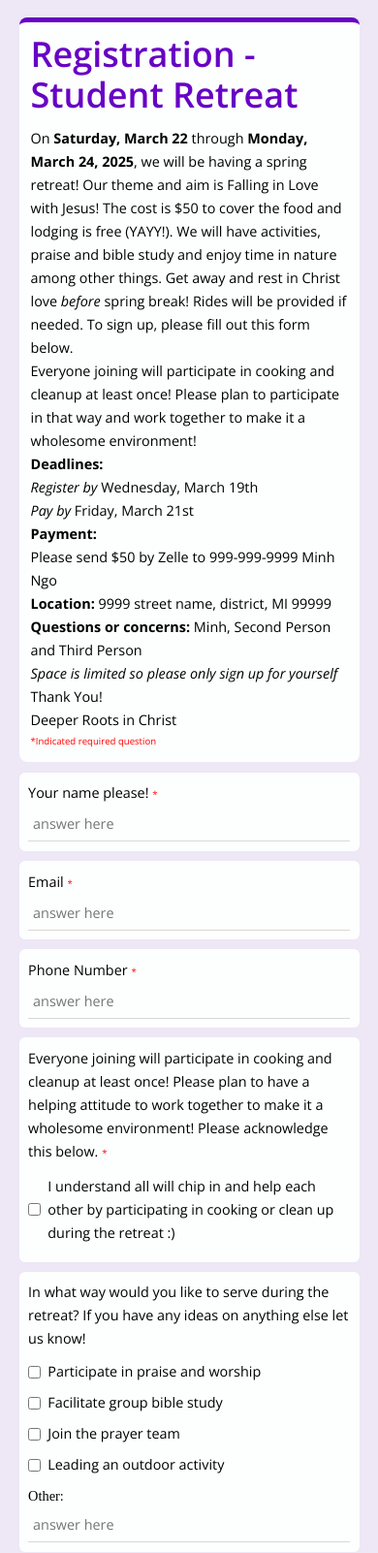
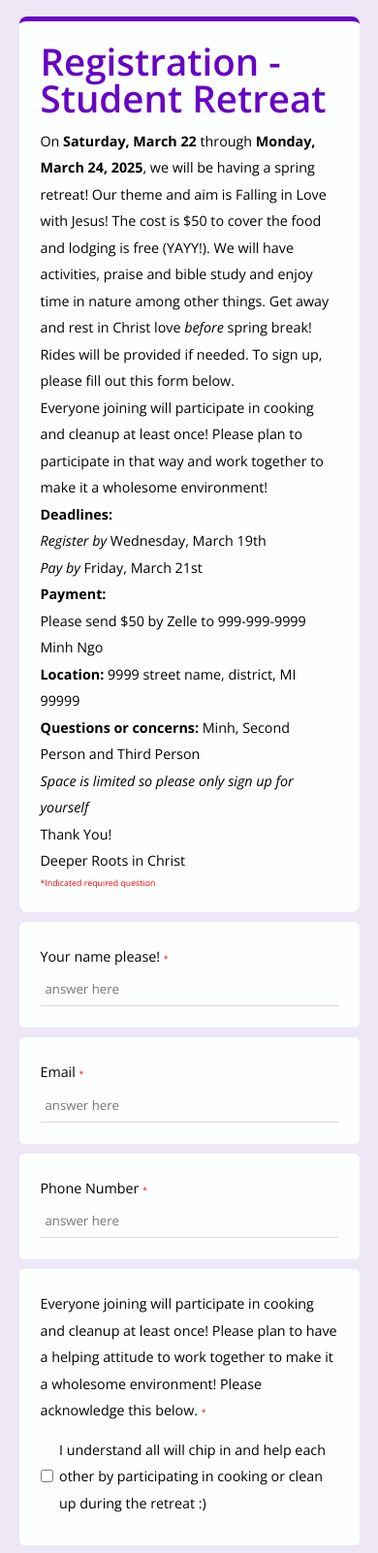
Before and after one commit to hoangngo-sudo/CodePathIntroWebDev, a plain HTML site: page registration.html in a window 390 px wide. Shown: the top 1602 px of the page at 97% size. Drawn offline with nearby package versions, Linux system fonts and the light colour scheme.

Commit message:
updated css media queries for the form

```diff
--- a/css/form.css
+++ b/css/form.css
@@ -31,7 +31,7 @@ body {
   margin: 0.9rem auto;
   border-radius: 8px;
   border-top: 5px solid #6703c4;
-  padding: 1.6rem;
+  padding: 2rem;
 }
 
 .title h1 {
@@ -46,7 +46,7 @@ body {
 .title p {
   font-size: 1rem;
   text-align: left;
-  line-height: 2rem;
+  line-height: 2.5rem;
   font-weight: 350;
 }
 
@@ -55,7 +55,7 @@ body {
 .phone-field,
 .form-field {
   margin-bottom: 0.9rem;
-  padding: 1.5rem;
+  padding: 2rem;
   background-color: #FDFEFE;
   border-radius: 0.5rem;
 }
@@ -68,6 +68,8 @@ body {
 
 .question-div {
   margin-bottom: 0.9rem;
+  font-size: 1rem;
+  line-height: 2.5rem;
 }
 
 .input-field input {
@@ -97,6 +99,8 @@ body {
 
 label {
   font-weight: 350;
+  font-size: 1rem;
+  line-height: 2rem;
 }
 
 input,
@@ -301,28 +305,6 @@ input::placeholder {
     max-width: 90%;
   }
 
-  .title {
-    width: 100%;
-    padding: 1.33rem;
-  }
-
-  .title h1 {
-    font-size: 3rem;
-    line-height: 3rem;
-  }
-
-  .title p {
-    font-size: 1.2rem;
-    line-height: 2rem;
-  }
-
-  label {
-    font-size: 1rem;
-  }
-
-  .question-div {
-    font-size: 1rem;
-  }
 }
 
 @media only screen and (max-width: 64rem) and (min-width: 48rem) {
@@ -342,25 +324,29 @@ input::placeholder {
 
   .title p {
     font-size: 1.2rem;
-    line-height: 2rem;
+    line-height: 2.5rem;
+  }
+
+  .title {
+    padding: 2rem;
   }
 
   .name-field,
   .email-field,
   .phone-field,
   .form-field {
-    padding: 1.2rem;
+    padding: 2rem;
   }
 
   .question-div {
     margin-bottom: 10px;
     font-size: 1.2rem;
-    line-height: 2rem;
+    line-height: 2.5rem;
   }
 
   label {
     font-size: 1.2rem;
-    line-height: 2rem;
+    line-height: 2.5rem;
   }
 
   .btn {
@@ -387,25 +373,28 @@ input::placeholder {
 
   .title p {
     font-size: 1.2rem;
-    line-height: 2rem;
+    line-height: 2.5rem;
+  }
+
+  .title {
+    padding: 2rem;
   }
 
   .name-field,
   .email-field,
   .phone-field,
   .form-field {
-    padding: 1.2rem;
+    padding: 2rem;
   }
 
   .question-div {
     margin-bottom: 10px;
     font-size: 1.2rem;
-    line-height: 2rem;
   }
 
   label {
     font-size: 1.2rem;
-    line-height: 2rem;
+    line-height: 2.5rem;
   }
 
   .btn {
@@ -428,6 +417,53 @@ input::placeholder {
   }
 }
 
+@media screen and (max-width: 48rem) and (min-width: 37.5rem) {
+  :root {
+    font-size: 13px;
+  }
+
+  .form {
+    margin: 2rem auto;
+  }
+
+  .title h1 {
+    font-size: 3rem;
+    line-height: 3.5rem;
+    margin-bottom: 1rem;
+  }
+
+  .title p {
+    font-size: 1.2rem;
+    line-height: 2.5rem;
+  }
+
+  .title {
+    padding: 2rem;
+  }
+
+  .name-field,
+  .email-field,
+  .phone-field,
+  .form-field {
+    padding: 2rem;
+  }
+
+  .question-div {
+    margin-bottom: 10px;
+    font-size: 1.2rem;
+    line-height: 2.5rem;
+  }
+
+  label {
+    font-size: 1.2rem;
+    line-height: 2.5rem;
+  }
+
+  .btn {
+    padding: 8px 16px;
+  }
+}
+
 /* Small screens (max-width: 600px) */
 @media screen and (max-width: 37.5rem) {
   :root {
@@ -446,19 +482,18 @@ input::placeholder {
 
   .title p {
     font-size: 1.2rem;
-    line-height: 2rem;
+    line-height: 2.5rem;
   }
 
   .title {
-    border-top: 6px solid #6703c4;
-    padding: 15px;
+    padding: 2rem;
   }
 
   .name-field,
   .email-field,
   .phone-field,
   .form-field {
-    padding: 1rem;
+    padding: 2rem;
   }
 
   .question-div {
@@ -469,7 +504,7 @@ input::placeholder {
 
   label {
     font-size: 1.2rem;
-    line-height: 2rem;
+    line-height: 2.5rem;
   }
 
   .input-field input {
@@ -480,7 +515,7 @@ input::placeholder {
   .modal-container {
     width: 90%;
     max-width: 90%;
-    padding: 1rem;
+    padding: 2rem;
   }
 
   .modal-image-container {
@@ -489,7 +524,7 @@ input::placeholder {
   }
 
   .modal-header h2 {
-    font-size: 1.4rem;
+    font-size: 2rem;
   }
 
   .modal-close {
@@ -503,9 +538,7 @@ input::placeholder {
   }
 }
 
-/* Phone screens (max-width: 430px) */
-@media screen and (max-width: 27rem) {
-
+@media screen and (max-width: 37.5rem) and (min-width: 27rem) {
   :root {
     font-size: 12px;
   }
@@ -522,20 +555,18 @@ input::placeholder {
 
   .title p {
     font-size: 1.2rem;
-    line-height: 2rem;
+    line-height: 2.5rem;
   }
 
   .title {
-    border-top: 5px solid #6703c4;
-    padding: 12px;
+    padding: 2rem;
   }
 
   .name-field,
   .email-field,
   .phone-field,
   .form-field {
-    padding: 0.8rem;
-    margin-bottom: 10px;
+    padding: 2rem;
   }
 
   .question-div {
@@ -546,7 +577,57 @@ input::placeholder {
 
   label {
     font-size: 1.2rem;
+    line-height: 2.5rem;
+  }
+
+  .btn {
+    padding: 8px 16px;
+  }
+
+}
+
+/* Phone screens (max-width: 430px) */
+@media screen and (max-width: 27rem) {
+
+  :root {
+    font-size: 12px;
+  }
+
+  .form {
+    margin: 1.5rem auto;
+  }
+
+  .title h1 {
+    font-size: 3.5rem;
+    line-height: 3.5rem;
+    margin-bottom: 1rem;
+  }
+
+  .title p {
+    font-size: 1rem;
     line-height: 2rem;
+  }
+
+  .title {
+    padding: 2rem;
+  }
+
+  .name-field,
+  .email-field,
+  .phone-field,
+  .form-field {
+    padding: 2rem;
+  }
+
+  .question-div {
+    margin-bottom: 10px;
+    font-size: 1rem;
+    line-height: 2rem;
+  }
+
+  label {
+    font-size: 1rem;
+    line-height: 2.5rem;
   }
 
   .checkbox-div,
@@ -563,6 +644,52 @@ input::placeholder {
     max-width: 100%;
     font-size: 1.2rem;
   }
+}
+
+@media screen and (max-width: 27rem) and (min-width: 20rem) {
+  :root {
+    font-size: 11px;
+  }
+
+  .form {
+    margin: 1.5rem auto;
+  }
+
+  .title h1 {
+    font-size: 3.5rem;
+    line-height: 3.5rem;
+    margin-bottom: 1rem;
+  }
+
+  .title p {
+    font-size: 1.3rem;
+    line-height: 2.5rem;
+  }
+
+  .title {
+    padding: 2rem;
+  }
+
+  .name-field,
+  .email-field,
+  .phone-field,
+  .form-field {
+    padding: 2rem;
+    font-size: 1.3rem;
+
+  }
+
+  .question-div {
+    margin-bottom: 10px;
+    font-size: 1.3rem;
+    line-height: 2.5rem;
+  }
+
+  label {
+    font-size: 1.3rem;
+    line-height: 2.5rem;
+  }
+
 }
 
 /* Extra small screens (max-width: 320px) */
@@ -588,12 +715,12 @@ input::placeholder {
   }
 
   label {
-    font-size: 0.8rem;
-    line-height: 2rem;
+    font-size: 1.1rem;
+    line-height: 2.2rem;
   }
 
   .question-div {
-    font-size: 1rem;
+    font-size: 1.1rem;
     line-height: 2.2rem;
   }
 
```
